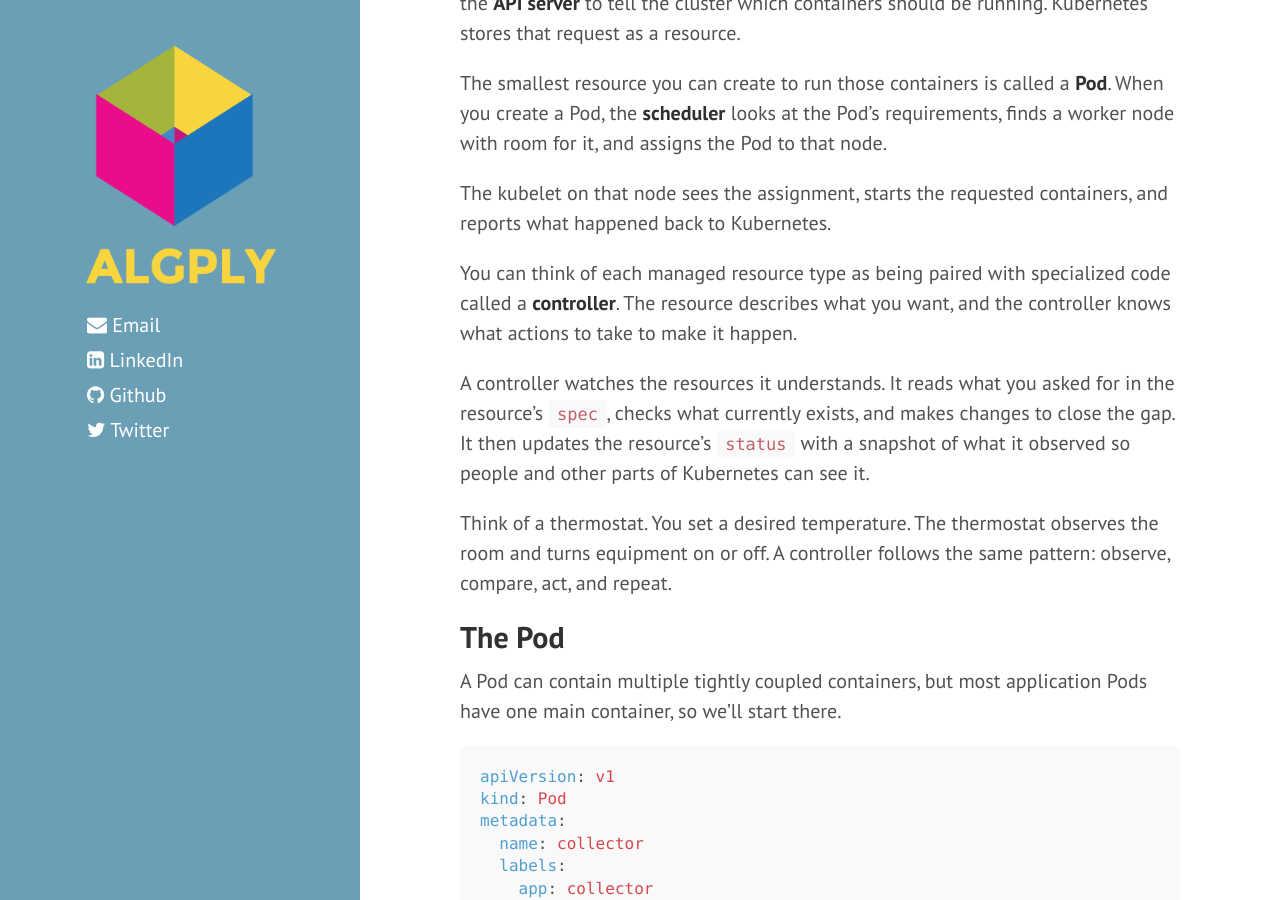
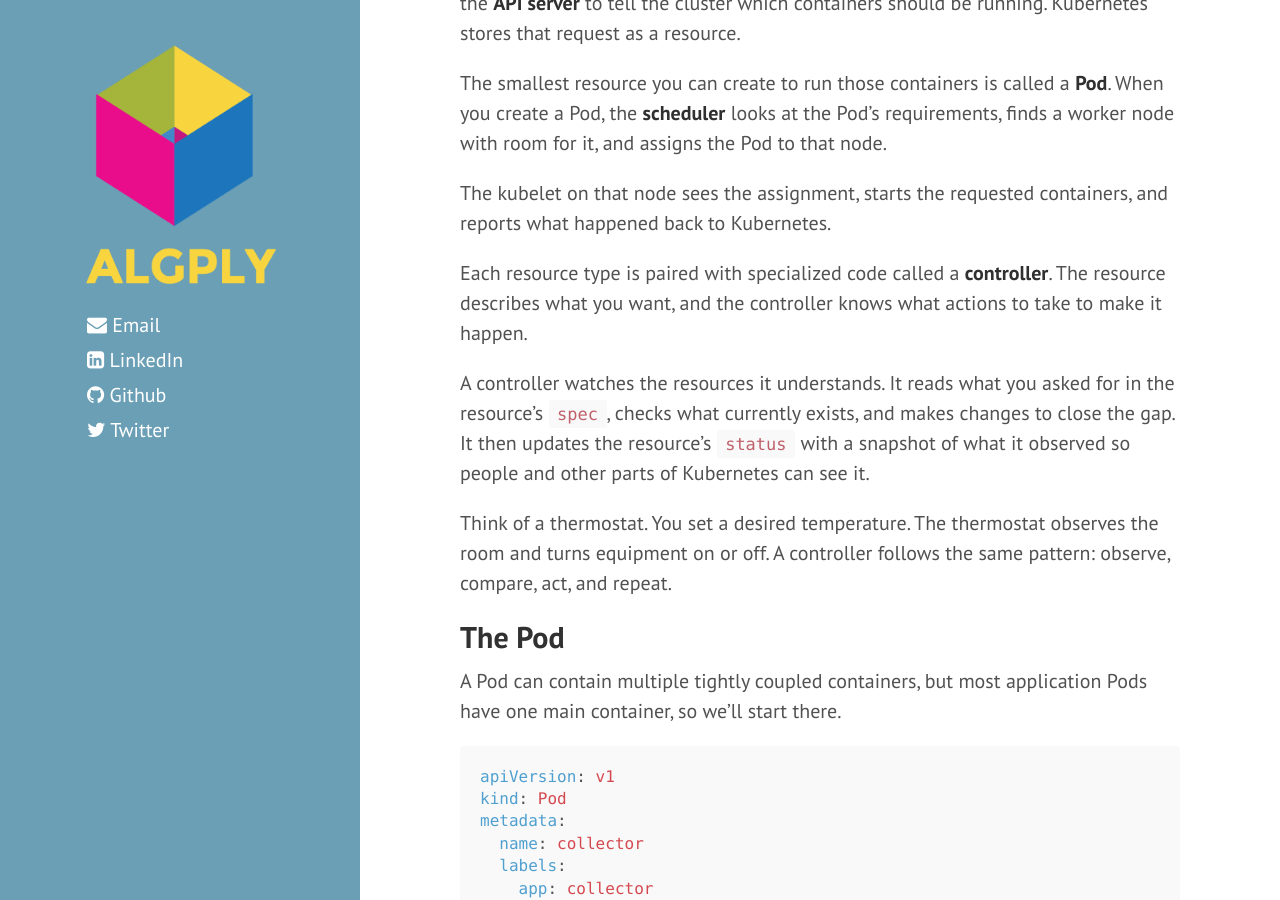
Before and after one commit to josephgardner/josephgardner.github.io, a Jekyll site: the page built from _posts/2026-04-06-kubernetes-from-scratch.md, in a window 1280 px wide and 900 px high, scrolled down 5140 px. Built offline with Jekyll 4.4.1, drawn with Linux system fonts in a browser that asks for light colours; nearby versions of some CDN libraries; comment, search, counter and statistics services are not loaded.

Commit message:
Apply suggestion from @josephgardner

```diff
--- a/_posts/2026-04-06-kubernetes-from-scratch.md
+++ b/_posts/2026-04-06-kubernetes-from-scratch.md
@@ -161,7 +161,7 @@ The smallest resource you can create to run those containers is called a **Pod**
 
 The kubelet on that node sees the assignment, starts the requested containers, and reports what happened back to Kubernetes.
 
-You can think of each managed resource type as being paired with specialized code called a **controller**. The resource describes what you want, and the controller knows what actions to take to make it happen.
+Each resource type is paired with specialized code called a **controller**. The resource describes what you want, and the controller knows what actions to take to make it happen.
 
 A controller watches the resources it understands. It reads what you asked for in the resource's `spec`, checks what currently exists, and makes changes to close the gap. It then updates the resource's `status` with a snapshot of what it observed so people and other parts of Kubernetes can see it.
 
```
